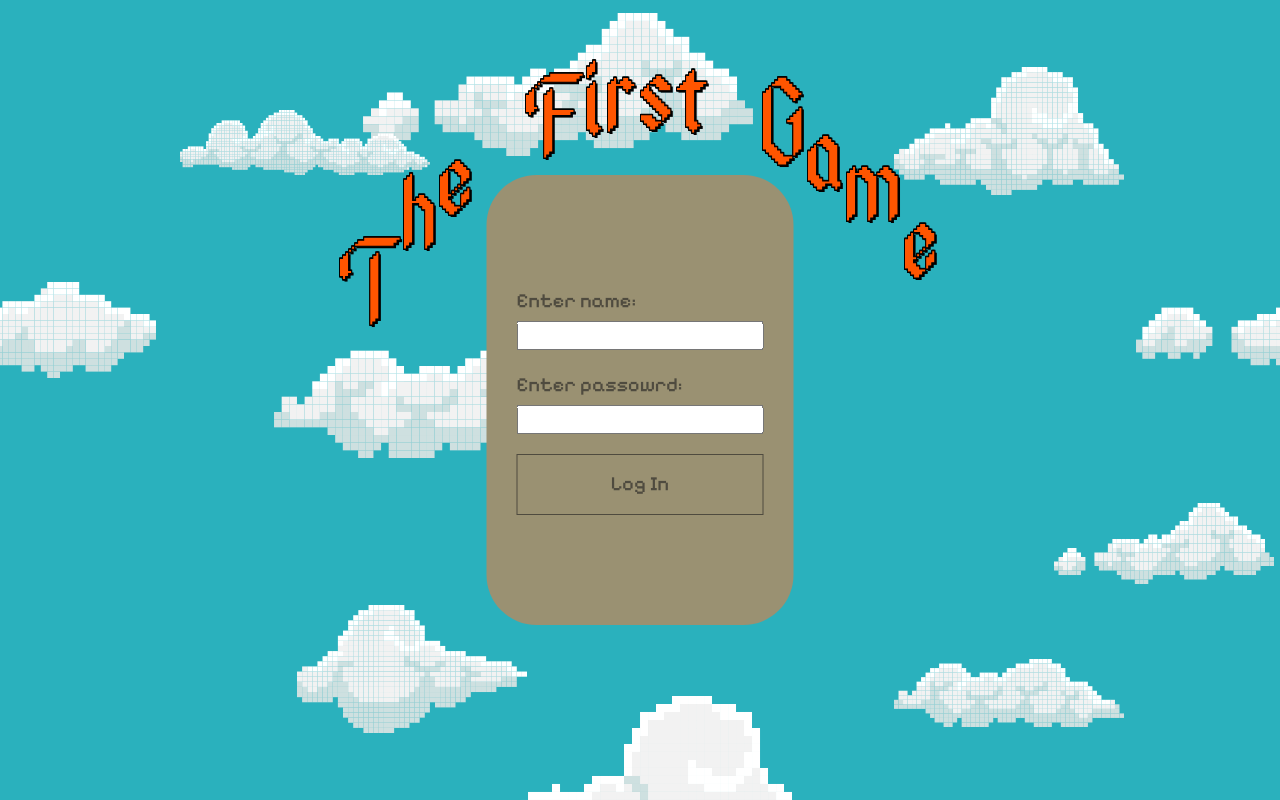
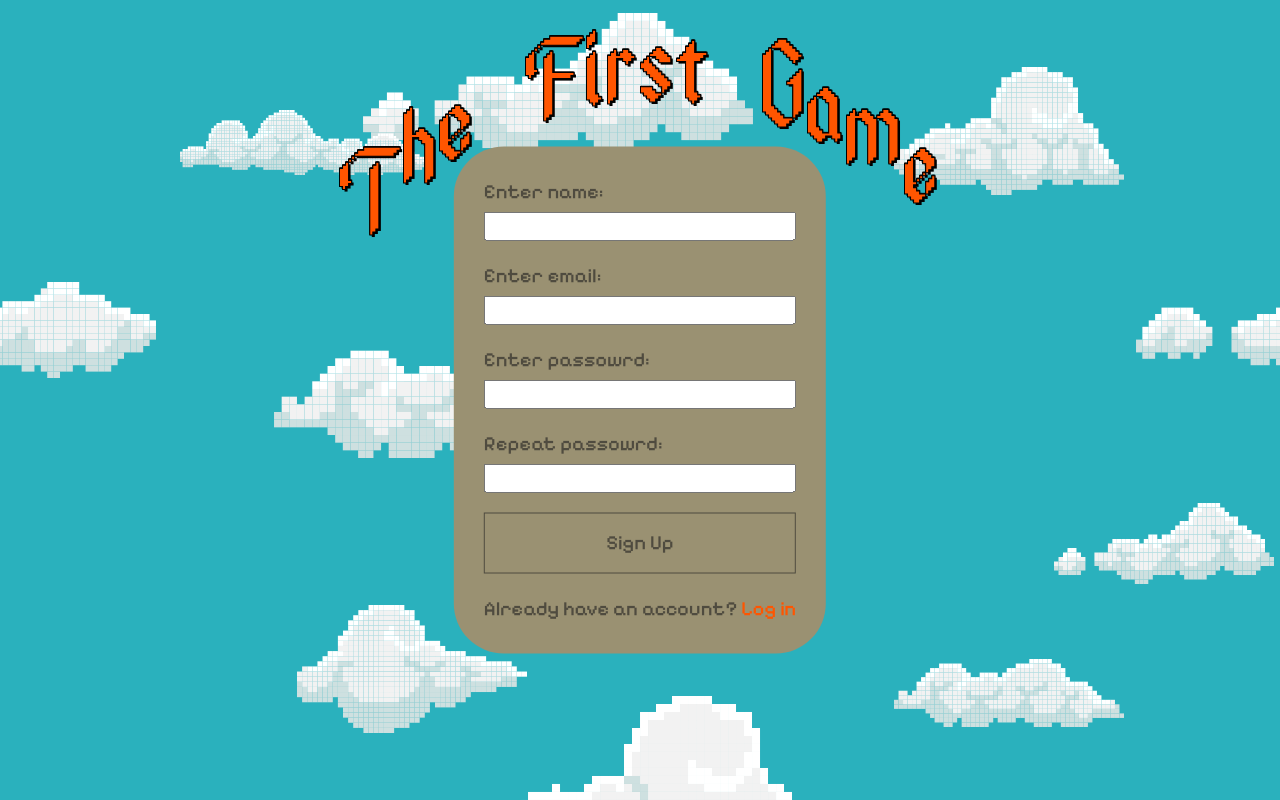
Before and after one commit to NikitaVirachev/WebGameClient, a React (Vite) app: page / in a window 1280 px wide. Built offline with nearby package versions, Linux system fonts and the light colour scheme; no server answers.

Commit message:
feat #8: add switch between LogIn and SignUp

```diff
--- a/src/components/Form/Form.scss
+++ b/src/components/Form/Form.scss
@@ -5,4 +5,12 @@
   display: flex;
   flex-direction: column;
   gap: 2rem;
+
+  font-family: 'PixelifySans', sans-serif;
+  font-size: 2rem;
+  color: var(--font-color);
+
+  &__link {
+    color: var(--primary);
+  }
 }
--- a/src/components/Form/InputText.module.scss
+++ b/src/components/Form/InputText.module.scss
@@ -3,9 +3,6 @@
     display: flex;
     flex-direction: column;
     gap: 0.5rem;
-
-    font-family: 'PixelifySans', sans-serif;
-    font-size: 2rem;
-    color: var(--font-color);
+    width: 100%;
   }
 }
--- a/src/components/Login/LogIn.jsx
+++ b/src/components/Login/LogIn.jsx
@@ -1,7 +1,13 @@
 import Button from '../Form/Button';
 import InputText from '../Form/InputText';
 
-const LogIn = ({ name, handleNameChange, password, handlePasswordChange }) => {
+const LogIn = ({
+  name,
+  handleNameChange,
+  password,
+  handlePasswordChange,
+  onAuthModeToggle,
+}) => {
   return (
     <>
       <InputText
@@ -23,6 +29,17 @@ const LogIn = ({ name, handleNameChange, password, handlePasswordChange }) => {
         Enter passowrd:
       </InputText>
       <Button type="submit">Log In</Button>
+      <p>
+        Don`&apos;`t have an account?{' '}
+        <a
+          href="#"
+          role="button"
+          onClick={(e) => onAuthModeToggle(e)}
+          className="form__link"
+        >
+          Sign up
+        </a>
+      </p>
     </>
   );
 };
--- a/src/components/Login/SignUp.jsx
+++ b/src/components/Login/SignUp.jsx
@@ -0,0 +1,68 @@
+import Button from '../Form/Button';
+import InputText from '../Form/InputText';
+
+const SignUp = ({
+  name,
+  handleNameChange,
+  email,
+  handleEmailChange,
+  password,
+  handlePasswordChange,
+  repeatPassword,
+  handleRepeatPasswordChange,
+  onAuthModeToggle,
+}) => {
+  return (
+    <>
+      <InputText
+        id="login-name"
+        name="login"
+        value={name}
+        onChange={handleNameChange}
+      >
+        Enter name:
+      </InputText>
+      <InputText
+        id="login-email"
+        name="login"
+        type="email"
+        value={email}
+        onChange={handleEmailChange}
+      >
+        Enter email:
+      </InputText>
+      <InputText
+        id="login-password"
+        name="login"
+        type="password"
+        value={password}
+        onChange={handlePasswordChange}
+      >
+        Enter passowrd:
+      </InputText>
+      <InputText
+        id="login-repeat-password"
+        name="login"
+        type="password"
+        value={repeatPassword}
+        onChange={handleRepeatPasswordChange}
+      >
+        Repeat passowrd:
+      </InputText>
+      <Button type="submit">Sign Up</Button>
+      <p>
+        Already have an account?{' '}
+        <a
+          href="#"
+          role="button"
+          onClick={(e) => onAuthModeToggle(e)}
+          className="form__link"
+        >
+          Log in
+        </a>
+      </p>
+    </>
+  );
+};
+
+export default SignUp;
--- a/src/components/Pages/Login/Login.jsx
+++ b/src/components/Pages/Login/Login.jsx
@@ -3,11 +3,15 @@ import Background from '../../Background/Background';
 import Name from '../../Login/Name';
 import Form from '../../Form/Form';
 import LogIn from '../../Login/LogIn';
+import SignUp from '../../Login/SignUp';
 import './Login.scss';
 
 const Login = () => {
   const [name, setName] = useState('');
   const [password, setPassword] = useState('');
+  const [repeatPassword, setRepeatPassword] = useState('');
+  const [email, setEmail] = useState('');
+  const [isAuthMode, setIsAuthMode] = useState(true);
   const loginRef = useRef(null);
 
   const handleSubmit = (event) => {
@@ -19,6 +23,14 @@ const Login = () => {
 
     setName('');
     setPassword('');
+    setRepeatPassword('');
+    setEmail('');
+  };
+
+  const handleAuthModeToggle = (event) => {
+    event.preventDefault();
+
+    setIsAuthMode((prev) => !prev);
   };
 
   return (
@@ -26,12 +38,30 @@ const Login = () => {
       <div className="login" ref={loginRef}>
         <Name name="The First Game" parentElement={loginRef} />
         <Form className="login-form" name="login" onSubmit={handleSubmit}>
+          {isAuthMode && (
+            <SignUp
+              name={name}
+              email={email}
+              password={password}
+              repeatPassword={repeatPassword}
+              handleNameChange={(e) => setName(e.target.value)}
+              handlePasswordChange={(e) => setPassword(e.target.value)}
+              handleEmailChange={(e) => setEmail(e.target.value)}
+              handleRepeatPasswordChange={(e) =>
+                setRepeatPassword(e.target.value)
+              }
+              onAuthModeToggle={handleAuthModeToggle}
+            />
+          )}
+          {!isAuthMode && (
             <LogIn
               name={name}
               password={password}
               handleNameChange={(e) => setName(e.target.value)}
               handlePasswordChange={(e) => setPassword(e.target.value)}
+              onAuthModeToggle={handleAuthModeToggle}
             />
+          )}
         </Form>
       </div>
     </Background>
```
Lines whose indentation alone changed are shown as unchanged.
